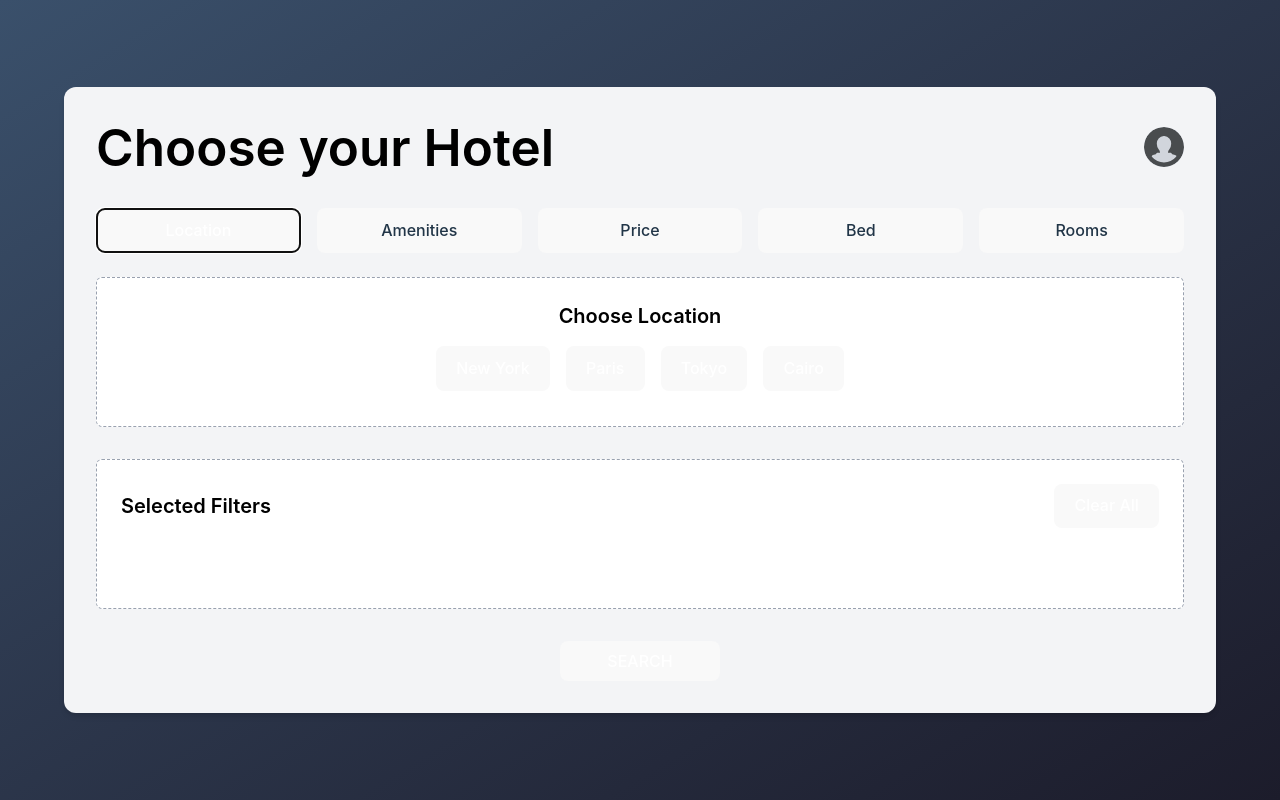
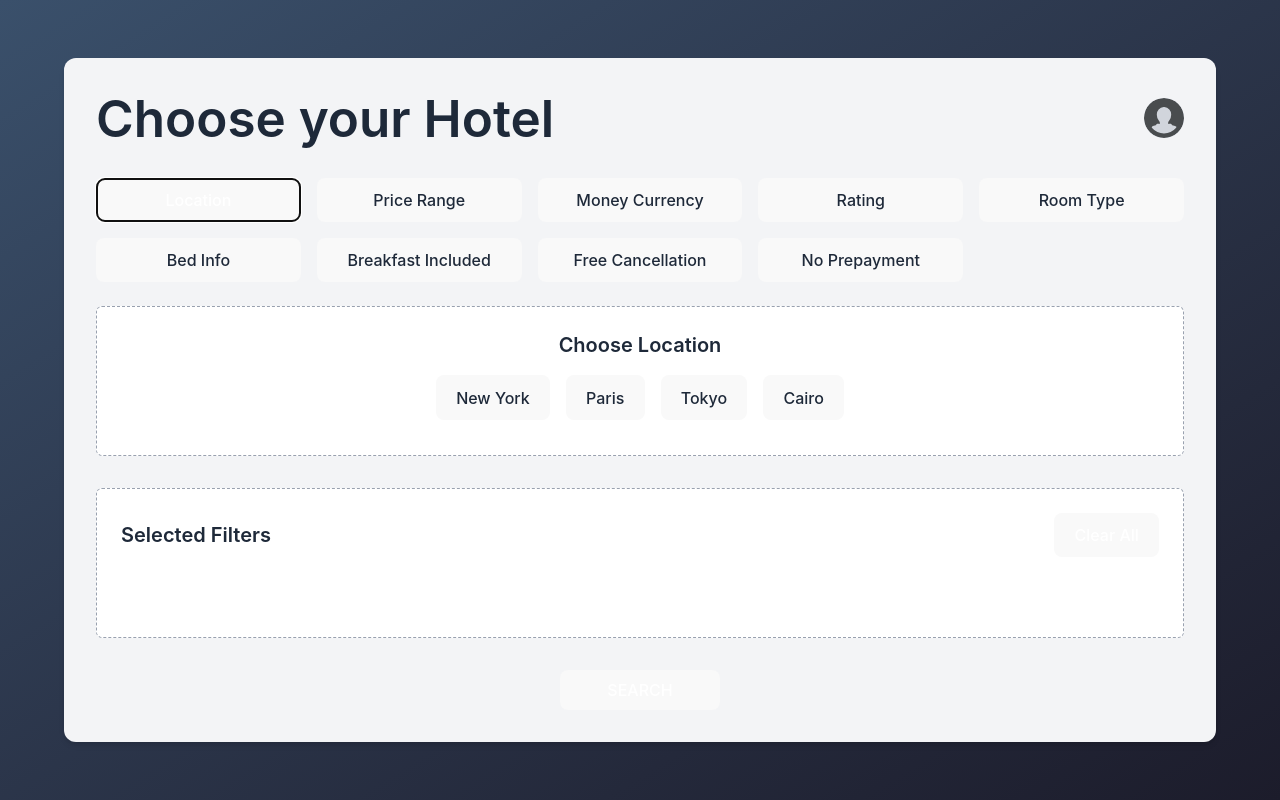
Before and after one commit to YM2992/StayMatch, a React (Vite) app in the folder Frontend/: page /filter in a window 1280 px wide. Both pictures are taken after a click on the button "Location". Built offline with nearby package versions, Linux system fonts and the light colour scheme.

Commit message:
updated filters options on filter.jsx

```diff
--- a/Frontend/src/index.css
+++ b/Frontend/src/index.css
@@ -1,8 +1,8 @@
 @import "tailwindcss";
-@import url('https://fonts.googleapis.com/css2?family=Inter:wght@400;500;600;700&display=swap');
+@import url("https://fonts.googleapis.com/css2?family=Inter:wght@400;500;600;700&display=swap");
 
 :root {
-  font-family: 'Inter', system-ui, sans-serif;
+  font-family: "Inter", system-ui, sans-serif;
   line-height: 1.5;
   font-weight: 400;
 
@@ -25,7 +25,6 @@ a:hover {
   color: #535bf2;
 }
 
-
 h1 {
   font-size: 3.2em;
   line-height: 1.1;
@@ -38,13 +37,10 @@ button {
   font-size: 1em;
   font-weight: 500;
   font-family: inherit;
-  background-color: #1a1a1a;
   cursor: pointer;
   transition: border-color 0.25s;
 }
-button:hover {
-  border-color: #646cff;
-}
+
 button:focus,
 button:focus-visible {
   outline: 4px auto -webkit-focus-ring-color;
@@ -67,7 +63,6 @@ button.icon-btn {
   button {
     background-color: #f9f9f9;
   }
-
 }
 .filter-btn {
   @apply px-4 py-2 bg-gray-200 rounded-md hover:bg-gray-300 transition;
--- a/Frontend/src/pages/Filter.jsx
+++ b/Frontend/src/pages/Filter.jsx
@@ -6,32 +6,40 @@ import { Link } from "react-router-dom";
 // MOCK API DATA
 const MOCK_API_DATA = {
   Location: ["New York", "Paris", "Tokyo", "Cairo"],
-  Amenities: ["Pool", "Wi-Fi", "Breakfast", "Parking"],
-  Price: ["$100 - $200", "$200 - $300", "$300+"],
-  Bed: ["Single", "Double", "Queen", "King"],
-  Rooms: ["1 Room", "2 Rooms", "3+ Rooms"],
+  "Price Range": ["$50 - $100", "$100 - $200", "$200+"],
+  "Money Currency": ["USD", "EUR", "JPY", "EGP"],
+  Rating: ["1 Star", "2 Stars", "3 Stars", "4 Stars", "5 Stars"],
+  "Room Type": [
+    "1 Bathroom, 1 Window",
+    "2 Bathrooms, No Window",
+    "2 Bathrooms, 2 Windows",
+    "Studio with Balcony",
+  ],
+  "Bed Info": ["1 Bed", "2 Beds", "3 Beds", "Bunk Bed", "Queen + Single"],
+  "Breakfast Included": ["Yes", "No"],
+  "Free Cancellation": ["Yes", "No"],
+  "No Prepayment": ["Yes", "No"],
 };
 
 export default function Filter() {
   const [loading, setLoading] = useState(false);
   const [error, setError] = useState(null);
-  const [options, setOptions] = useState([]); // Available options to show as buttons
+  const [options, setOptions] = useState([]);
   const [activeFilter, setActiveFilter] = useState(null);
-  const [selectedFilters, setSelectedFilters] = useState({}); // { Location: ["Paris", "Tokyo"], Amenities: ["Wi-Fi"] }
+  const [selectedFilters, setSelectedFilters] = useState({});
 
   const handleFilterClick = async (filterType) => {
     setLoading(true);
     setError(null);
     setActiveFilter(filterType);
-    setOptions([]); // Reset options when switching filter
+    setOptions([]);
 
     try {
-      await new Promise((resolve) => setTimeout(resolve, 800)); // Simulate API delay
+      await new Promise((resolve) => setTimeout(resolve, 800));
       const fetchedOptions = MOCK_API_DATA[filterType];
       if (!fetchedOptions) throw new Error("Data not found");
 
       setOptions(fetchedOptions);
-      //toast.success(`Fetched ${filterType} options!`);
     } catch (err) {
       console.error(err);
       setError("Failed to fetch data. Please try again.");
@@ -47,7 +55,6 @@ export default function Filter() {
       const isSelected = currentSelections.includes(option);
 
       if (isSelected) {
-        // Deselect
         const updatedSelections = currentSelections.filter(
           (item) => item !== option
         );
@@ -61,7 +68,6 @@ export default function Filter() {
           };
         }
       } else {
-        // Select
         return {
           ...prev,
           [filterType]: [...currentSelections, option],
@@ -79,7 +85,7 @@ export default function Filter() {
       <div className="bg-gray-100 p-8 rounded-xl shadow-md w-full max-w-6xl">
         {/* Header */}
         <div className="flex justify-between items-center mb-8">
-          <h1 className="text-3xl font-semibold text-black">
+          <h1 className="text-3xl font-semibold text-gray-800">
             Choose your Hotel
           </h1>
           <div className="w-10 h-10 bg-gray-300 rounded-full flex items-center justify-center">
@@ -97,12 +103,14 @@ export default function Filter() {
 
         {/* Filters */}
         <div className="grid grid-cols-2 sm:grid-cols-3 lg:grid-cols-5 gap-4 mb-6">
-          {["Location", "Amenities", "Price", "Bed", "Rooms"].map((filter) => (
+          {Object.keys(MOCK_API_DATA).map((filter) => (
             <button
               key={filter}
-              className={` ${
-                activeFilter === filter ? "bg-[#1a4467] text-white" : ""
-              }`}
+              className={`px-4 py-2 rounded-full text-sm font-semibold border ${
+                activeFilter === filter
+                  ? "bg-[#1a4467] text-white"
+                  : "bg-white text-gray-800 hover:bg-gray-200"
+              } transition`}
               onClick={() => handleFilterClick(filter)}
             >
               {filter}
@@ -110,10 +118,9 @@ export default function Filter() {
           ))}
         </div>
 
-        {/* Options Area */}
-        {
+        {/* Options */}
         <div className="border border-dashed border-gray-400 p-6 mb-8 bg-white rounded-md min-h-[150px]">
-            <h2 className="text-xl font-semibold mb-4 text-black text-center">
+          <h2 className="text-xl font-semibold mb-4 text-gray-800 text-center">
             Choose {activeFilter}
           </h2>
           {loading ? (
@@ -127,10 +134,10 @@ export default function Filter() {
               {options.map((option) => (
                 <button
                   key={option}
-                    className={`px-4 py-2 rounded-full text-white transition-transform hover:scale-110 ${
+                  className={`px-4 py-2 rounded-full transition-transform hover:scale-110 ${
                     isOptionSelected(activeFilter, option)
-                        ? "bg-green-500"
-                        : "bg-[#b0cde5] hover:bg-[#99bbdb]"
+                      ? "bg-[#1a4467] text-white"
+                      : "bg-gray-200 text-gray-800 hover:bg-gray-300"
                   }`}
                   onClick={() => handleOptionToggle(activeFilter, option)}
                 >
@@ -140,13 +147,11 @@ export default function Filter() {
             </div>
           )}
         </div>
-        }
 
-        {/* Selected Filters Card */}
-        {
+        {/* Selected Filters */}
         <div className="border border-dashed border-gray-400 p-6 bg-white rounded-md min-h-[150px] mb-8">
           <div className="flex justify-between items-center mb-4">
-              <h2 className="text-xl font-semibold text-black">
+            <h2 className="text-xl font-semibold text-gray-800">
               Selected Filters
             </h2>
             <button
@@ -177,11 +182,10 @@ export default function Filter() {
             )}
           </div>
         </div>
-        }
 
         {/* Search Button */}
         <div className="flex justify-center">
-          <button className="w-40 h-10 bg-[#b0cde5] hover:bg-[#99bbdb] text-white rounded-full flex justify-center items-center hover:scale-110 transition-transform duration-300">
+          <button className="w-40 h-10 bg-[#1a4467] hover:bg-[#163554] text-white rounded-full flex justify-center items-center hover:scale-110 transition-transform duration-300">
             SEARCH
           </button>
         </div>
--- a/Frontend/src/pages/Home.jsx
+++ b/Frontend/src/pages/Home.jsx
@@ -3,7 +3,6 @@ import { useState } from "react";
 import logo from "../assets/logo.png";
 import { Link } from "react-router-dom";
 import api from "../api";
-
 
 function Home() {
   const [email, setEmail] = useState("");
@@ -40,7 +39,7 @@ function Home() {
       const data = {
         email: email,
         password: password,
-      }
+      };
 
       const response = await api.httpPost(api.paths.login, data);
 
```
Lines whose indentation alone changed are shown as unchanged.
